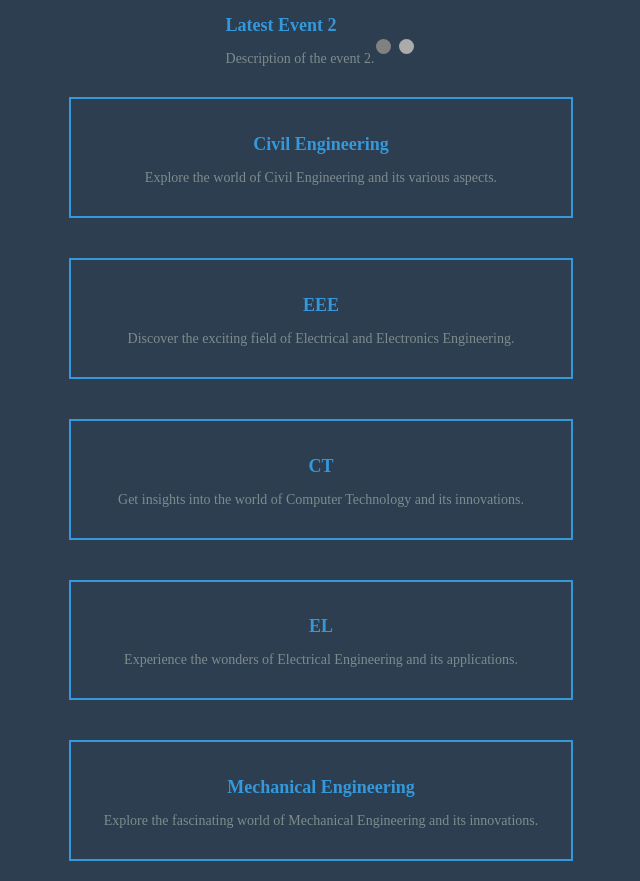
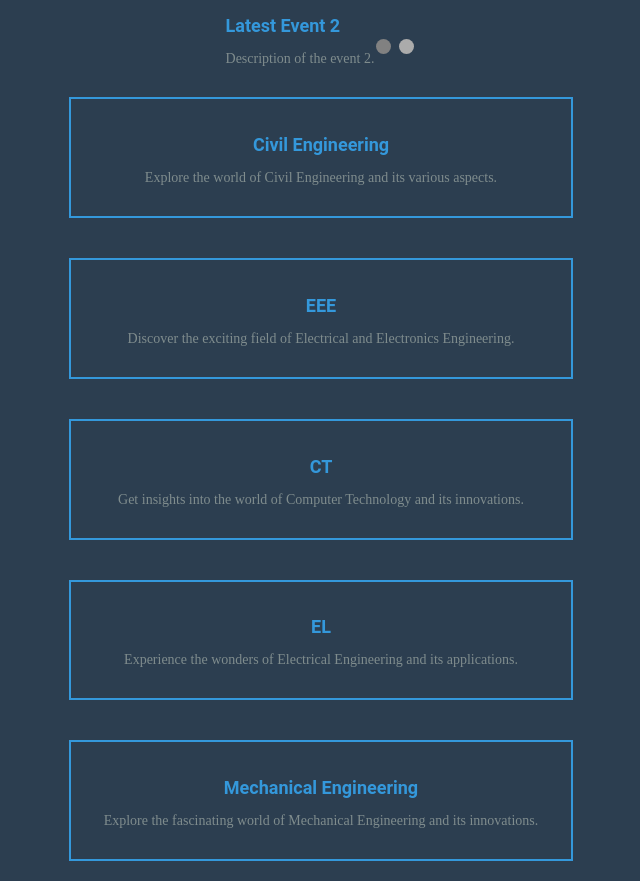
Before and after one commit to orson391/Cyber-Mavericks, a plain HTML site: page index.html in a window 1280 px wide. Shown: the whole page, without its empty margins (319-959 px from the left). Drawn offline with Linux system fonts and the light colour scheme.

Commit message:
Update styles.css

```diff
--- a/styles.css
+++ b/styles.css
@@ -77,6 +77,7 @@ body, html {
 h2 {
     color: #3498db;
     font-size: 18px;
+    font-family: 'Roboto', sans-serif; /* Apply the Roboto font */
 }
 
 p {
```
